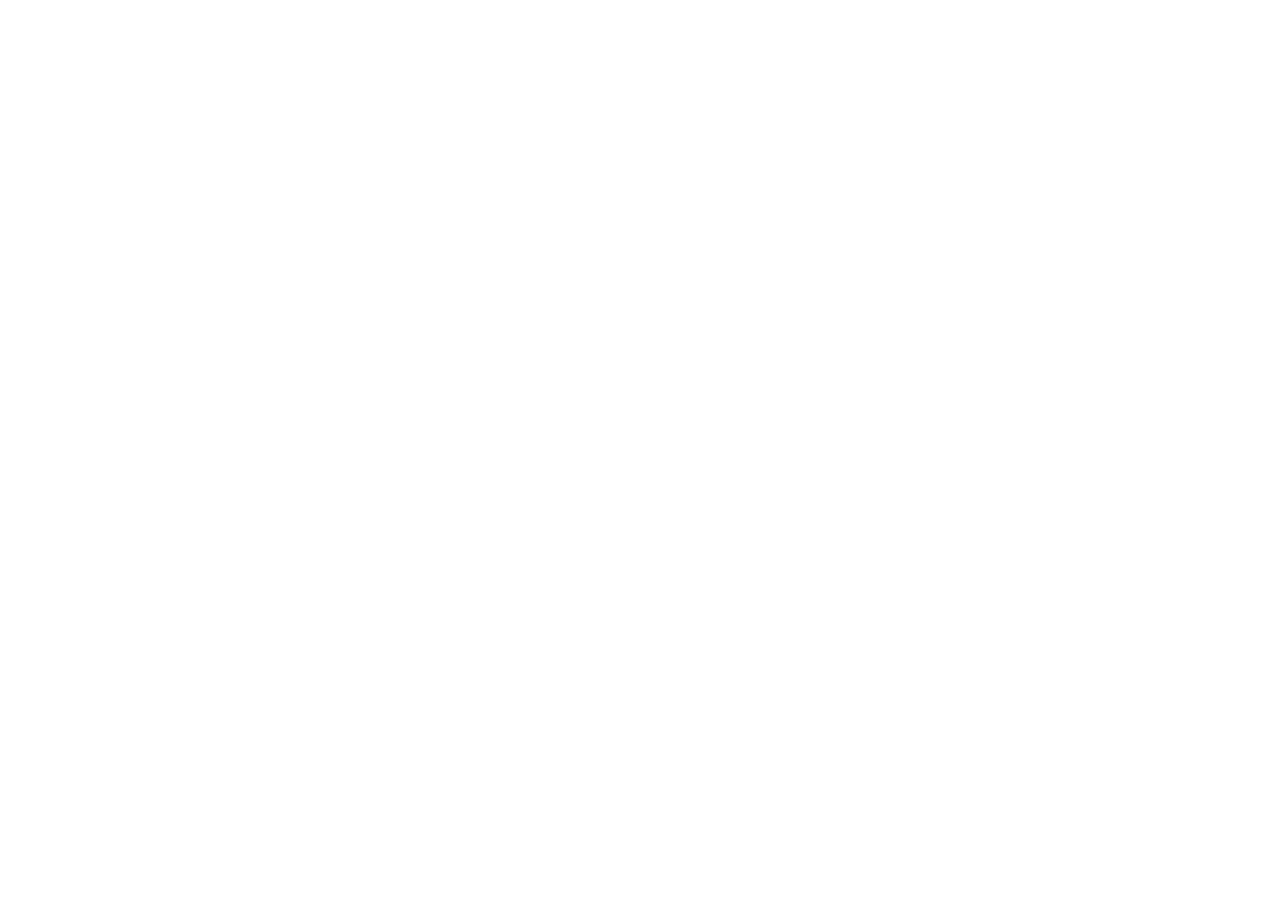
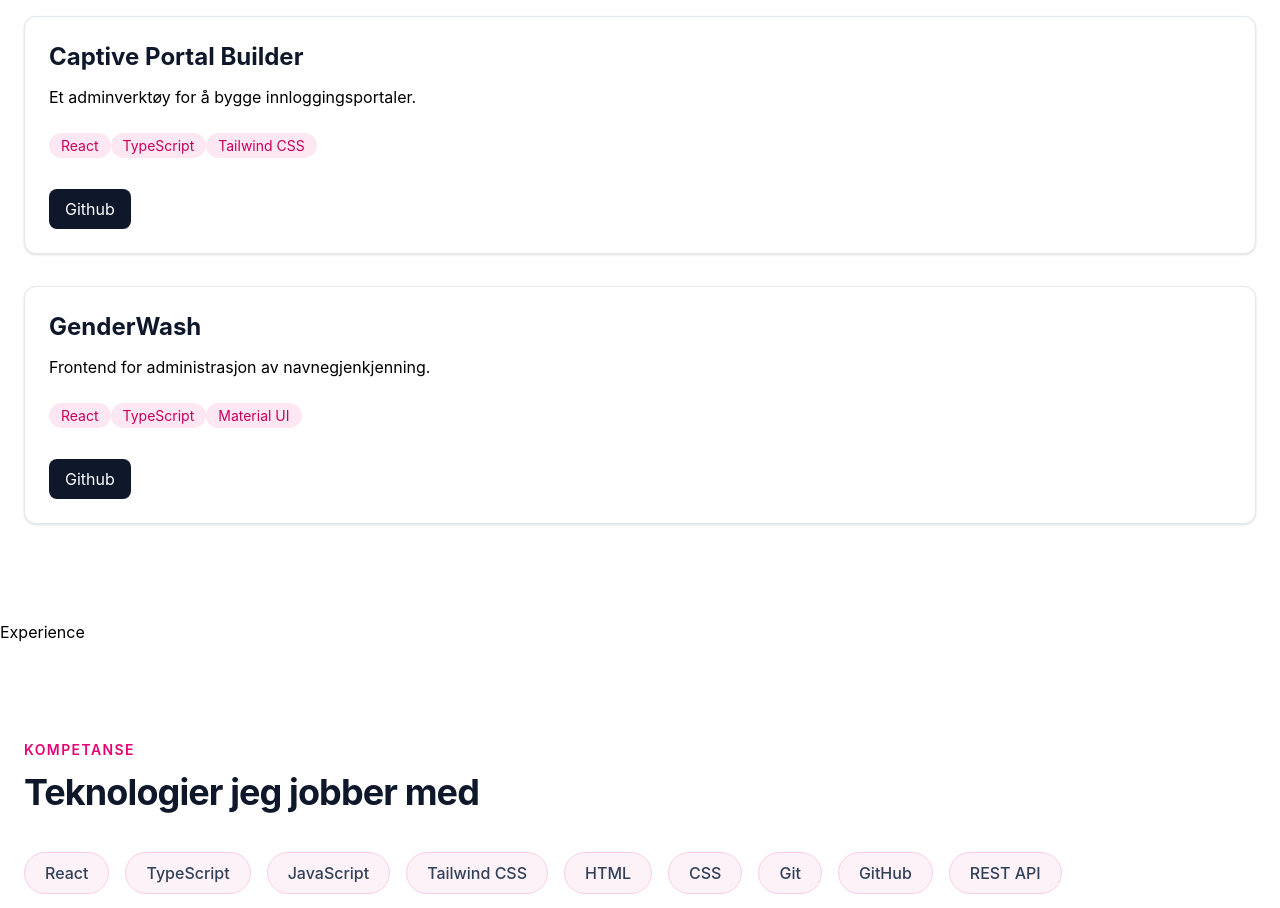
Before and after one commit to Betina9/Portfilio, a React (Vite) app: page / in a window 1280 px wide. Shown: the part 1500-2408 px from the top of the page. Before the commit the page ends 1404 px from the top, so only its background shows below. Built offline with nearby package versions, Linux system fonts and the light colour scheme; the HTML template or start-up script is replaced by a standard one.

Commit message:
feat: implement Projects and Skills sections with dynamic content and styling

```diff
--- /dev/null
+++ b/src/components/ProjectCard.tsx
@@ -0,0 +1,50 @@
+import type { Project } from "../types/projects";
+
+interface ProjectCardProps {
+  project: Project;
+}
+
+function ProjectCard({ project }: ProjectCardProps) {
+  return (
+    <article className="rounded-xl border border-slate-200 bg-white p-6 shadow-sm">
+      <h3 className="text-2xl font-bold text-slate-900">{project.title}</h3>
+
+      <p className="mt-3 text-slagte-600">{project.description}</p>
+
+      <div className="mt-6 felx flex-wrap gap-2">
+        {project.technologies.map((technology) => (
+          <span
+            key={technology}
+            className="rounded-full bg-pink-100 px-3 py-1 text-sm text-pink-700"
+          >
+            {technology}
+          </span>
+        ))}
+      </div>
+
+      <div className="mt-8 flex gap-4">
+        <a
+          href={project.githubUrl}
+          target="_blank"
+          rel="noopener noreferrer"
+          className="rounded-lg bg-slate-900 px-4 py-2 text-white"
+        >
+          Github
+        </a>
+
+        {project.liveUrl && (
+          <a
+            href={project.liveUrl}
+            target="_blank"
+            rel="noopener noreferrer"
+            className="rounded-lg border border-slate-300 px-4 py-2"
+          >
+            Live Demo
+          </a>
+        )}
+      </div>
+    </article>
+  );
+}
+
+export default ProjectCard;
--- /dev/null
+++ b/src/data/projects.ts
@@ -0,0 +1,22 @@
+import type { Project } from "../types/projects";
+
+export const projects: Project[] = [
+  {
+    id: 1,
+    title: "Captive Portal Builder",
+    description: "Et adminverktøy for å bygge innloggingsportaler.",
+    technologies: ["React", "TypeScript", "Tailwind CSS"],
+    githubUrl: "https://github.com/...",
+    liveUrl: "",
+    image: "/images/portal.png",
+  },
+
+  {
+    id: 2,
+    title: "GenderWash",
+    description: "Frontend for administrasjon av navnegjenkjenning.",
+    technologies: ["React", "TypeScript", "Material UI"],
+    githubUrl: "https://github.com/...",
+    image: "/images/genderwash.png",
+  },
+];
--- a/src/sections/Projects.tsx
+++ b/src/sections/Projects.tsx
@@ -1,5 +1,26 @@
+import { projects } from "../data/projects";
+import ProjectCard from "../components/ProjectCard";
+
 function Projects() {
-  return <section id="projects">Projects</section>;
+  return (
+    <section id="projects" className="px-6 py-24">
+      <div className="mx-auto max-w-7xl">
+        <p className="text-xm font-semibold uppercase tracking-widest text-pink-600">
+          Prosjekter
+        </p>
+
+        <h2 className="mt-3 text-3xl font-bold text-slate-900">
+          Noen av prosjektene jeg har jobbet med
+        </h2>
+
+        <div className="mt-10 grid gap-8 md:frid-cols-2">
+          {projects.map((project) => (
+            <ProjectCard key={project.id} project={project} />
+          ))}
+        </div>
+      </div>
+    </section>
+  );
 }
 
 export default Projects;
--- a/src/sections/Skills.tsx
+++ b/src/sections/Skills.tsx
@@ -1,6 +1,43 @@
 function Skills() {
-  return <section id="skills">Skills</section>;
-  <h1>hei</h1>;
+  const skills = [
+    "React",
+    "TypeScript",
+    "JavaScript",
+    "Tailwind CSS",
+    "HTML",
+    "CSS",
+    "Git",
+    "GitHub",
+    "REST API",
+    "Responsive Design",
+    "Figma",
+    "Docker",
+  ];
+
+  return (
+    <section id="skills" className="px-6 py-24">
+      <div className="mx-auto max-w-7xl">
+        <p className="text-sm font-semibold uppercase tracking-widest text-pink-600">
+          Kompetanse
+        </p>
+
+        <h2 className="mt-3 text-3xl font-bold tracking-tight text-slate-900 md:text-4xl">
+          Teknologier jeg jobber med
+        </h2>
+
+        <div className="mt-10 flex flex-wrap gap-4">
+          {skills.map((skill) => (
+            <div
+              key={skill}
+              className="rounded-full border border-pink-200 bg-pink-50 px-5 py-2 font-medium text-slate-700"
+            >
+              {skill}
+            </div>
+          ))}
+        </div>
+      </div>
+    </section>
+  );
 }
 
 export default Skills;
--- /dev/null
+++ b/src/types/projects.ts
@@ -0,0 +1,9 @@
+export interface Project {
+  id: number;
+  title: string;
+  description: string;
+  technologies: string[];
+  githubUrl: string;
+  liveUrl?: string;
+  image: string;
+}
```
